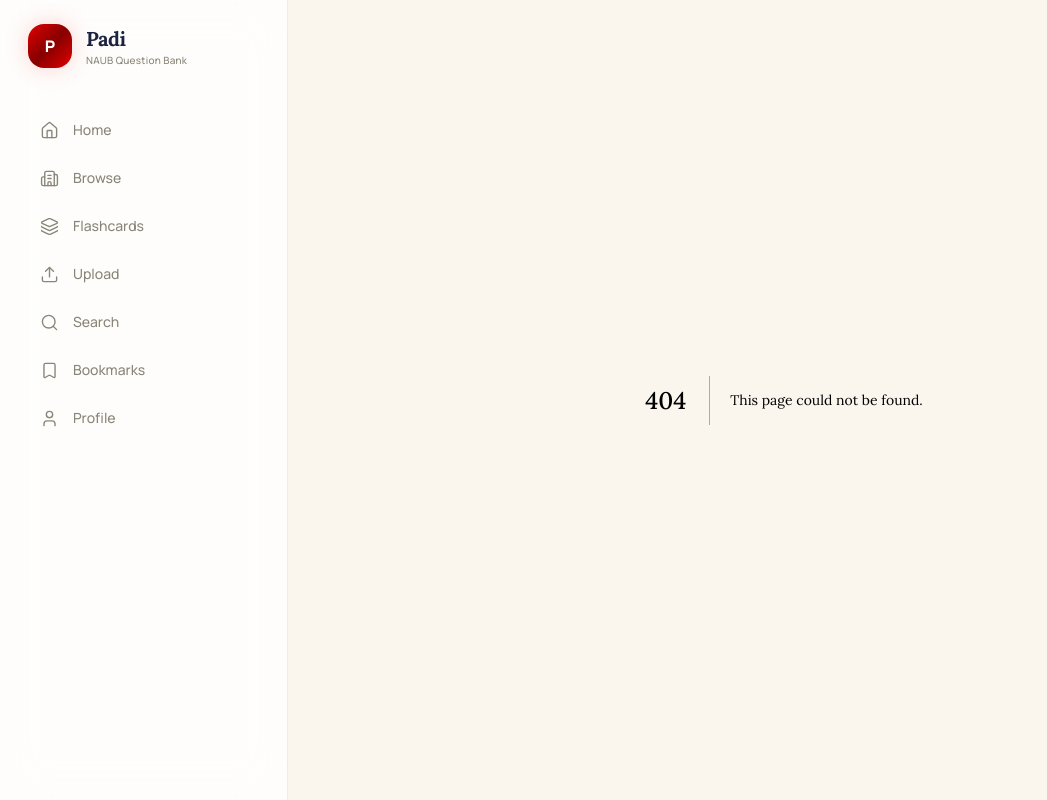
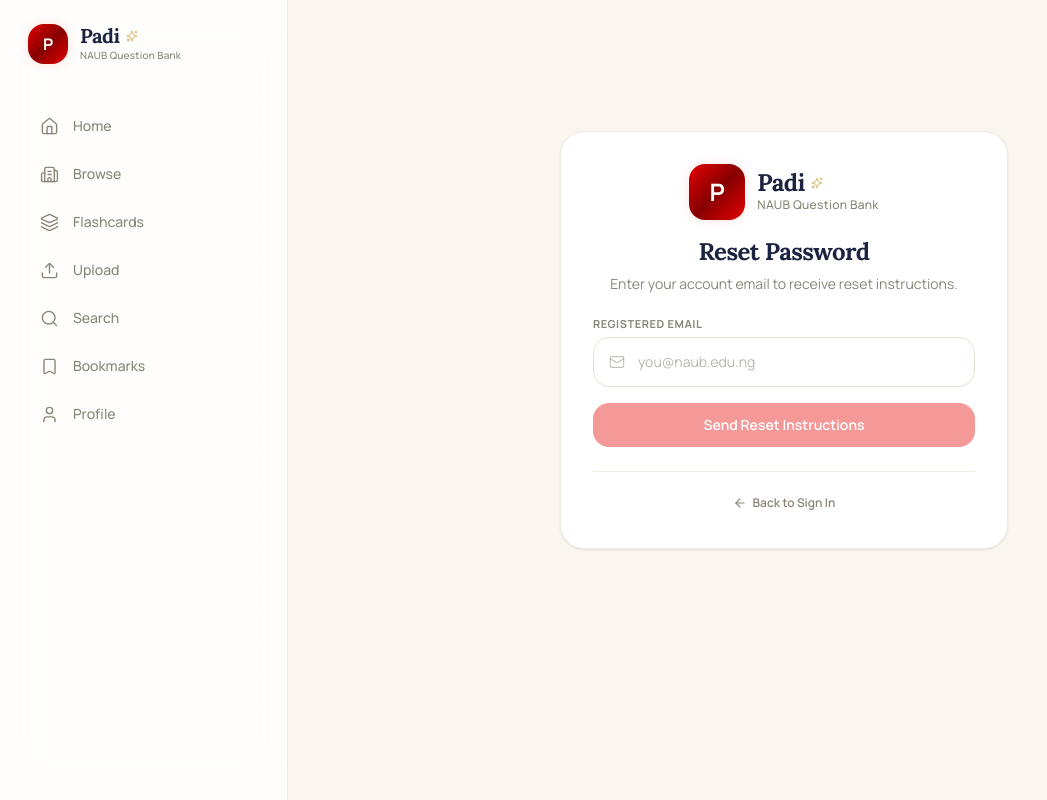
Before and after one commit to Don-Vicks/naub-question-bank, a Next.js app in the folder apps/frontend/: page /forgot-password in a window 1280 px wide. Before the commit this address had no page. Shown: the whole page, without its empty margins (0-1047 px from the left). Built offline with nearby package versions, Linux system fonts and the light colour scheme.

Commit message:
feat(ui): add wordmark logo, dark mode styling, forgot password page, and landing attribution

```diff
--- /dev/null
+++ b/apps/frontend/src/app/forgot-password/page.tsx
@@ -0,0 +1,120 @@
+'use client';
+
+import { useState } from 'react';
+import Link from 'next/link';
+import { Mail, ArrowLeft, Loader2, CheckCircle2 } from 'lucide-react';
+import { Logo } from '@/components/ui/Logo';
+import { api } from '@/lib/api';
+
+export default function ForgotPasswordPage() {
+  const [email, setEmail] = useState('');
+  const [loading, setLoading] = useState(false);
+  const [submitted, setSubmitted] = useState(false);
+  const [message, setMessage] = useState('');
+  const [error, setError] = useState('');
+
+  const handleSubmit = async (e: React.FormEvent) => {
+    e.preventDefault();
+    if (!email.trim()) return;
+
+    setLoading(true);
+    setError('');
+
+    try {
+      const res = await api.forgotPassword(email.trim());
+      setMessage(res.message);
+      setSubmitted(true);
+    } catch (err: unknown) {
+      // Fallback response for offline or server errors
+      setMessage('If an account exists with that email address, password reset instructions have been sent.');
+      setSubmitted(true);
+    } finally {
+      setLoading(false);
+    }
+  };
+
+  return (
+    <div className="page-desktop flex min-h-[85vh] items-center justify-center p-4 sm:p-6 pb-28 md:py-12">
+      <div className="card-elevated w-full max-w-md rounded-card-xl p-6 sm:p-8 shadow-card animate-fade-in-up">
+        <div className="mb-6 flex flex-col items-center text-center">
+          <Logo size="lg" className="mb-4" />
+          <h1 className="text-2xl font-bold text-ink tracking-tight" style={{ fontFamily: "'Lora', Georgia, serif" }}>
+            Reset Password
+          </h1>
+          <p className="mt-1.5 text-xs sm:text-sm text-muted">
+            Enter your account email to receive reset instructions.
+          </p>
+        </div>
+
+        {submitted ? (
+          <div className="text-center py-4 space-y-4 animate-fade-in">
+            <div className="mx-auto flex h-16 w-16 items-center justify-center rounded-2xl bg-naub-green-light text-naub-green border border-naub-green/20">
+              <CheckCircle2 size={32} strokeWidth={2} />
+            </div>
+            <div>
+              <p className="text-base font-semibold text-ink">Instructions Sent!</p>
+              <p className="mt-1.5 text-xs text-muted leading-relaxed max-w-xs mx-auto">
+                {message}
+              </p>
+            </div>
+            <Link
+              href="/login"
+              className="btn-primary w-full inline-flex items-center justify-center gap-2 mt-4 text-xs py-3"
+            >
+              <ArrowLeft size={14} strokeWidth={2} />
+              Return to Sign In
+            </Link>
+          </div>
+        ) : (
+          <form onSubmit={handleSubmit} className="space-y-4">
+            {error && (
+              <div className="rounded-2xl border border-army-100 bg-army-50 px-4 py-3 text-sm text-army animate-fade-in">
+                {error}
+              </div>
+            )}
+
+            <div>
+              <label className="label">Registered Email</label>
+              <div className="relative">
+                <Mail size={16} strokeWidth={1.75} className="absolute left-4 top-1/2 -translate-y-1/2 text-muted/50" />
+                <input
+                  type="email"
+                  value={email}
+                  onChange={(e) => setEmail(e.target.value)}
+                  required
+                  placeholder="you@naub.edu.ng"
+                  className="input-field pl-11"
+                />
+              </div>
+            </div>
+
+            <button
+              type="submit"
+              disabled={loading || !email.trim()}
+              className="btn-primary flex w-full items-center justify-center gap-2 mt-2 disabled:opacity-40"
+            >
+              {loading ? (
+                <>
+                  <Loader2 size={16} className="animate-spin" />
+                  Sending instructions...
+                </>
+              ) : (
+                'Send Reset Instructions'
+              )}
+            </button>
+          </form>
+        )}
+
+        <div className="mt-6 border-t border-line-light pt-5 text-center">
+          <Link
+            href="/login"
+            className="inline-flex items-center gap-1.5 text-xs font-semibold text-muted hover:text-army transition-colors"
+          >
+            <ArrowLeft size={14} strokeWidth={2} />
+            Back to Sign In
+          </Link>
+        </div>
+      </div>
+    </div>
+  );
+}
--- a/apps/frontend/src/app/globals.css
+++ b/apps/frontend/src/app/globals.css
@@ -36,6 +36,69 @@
 
   input:focus, select:focus, textarea:focus {
     @apply border-army ring-2 ring-army/10 outline-none;
+  }
+
+  /* Dark mode global overrides */
+  html.dark body {
+    background-color: #12162B;
+    color: #F0F1F5;
+    background-image: radial-gradient(circle at 1px 1px, rgba(255, 255, 255, 0.03) 1px, transparent 0);
+  }
+
+  html.dark .card,
+  html.dark .card-interactive,
+  html.dark .card-elevated,
+  html.dark .card-glass {
+    background-color: #1B2340;
+    border-color: rgba(255, 255, 255, 0.12);
+    color: #F0F1F5;
+  }
+
+  html.dark .card-interactive:hover {
+    border-color: rgba(200, 169, 81, 0.3);
+    background-color: #222B4D;
+  }
+
+  html.dark .input-field,
+  html.dark .select-field {
+    background-color: #12162B;
+    border-color: rgba(255, 255, 255, 0.15);
+    color: #F0F1F5;
+  }
+
+  html.dark .input-field::placeholder {
+    color: rgba(255, 255, 255, 0.35);
+  }
+
+  html.dark .text-ink {
+    color: #F0F1F5;
+  }
+
+  html.dark .text-muted {
+    color: #8A90AB;
+  }
+
+  html.dark .bg-white {
+    background-color: #1B2340;
+  }
+
+  html.dark .bg-paper {
+    background-color: #12162B;
+  }
+
+  html.dark .border-line,
+  html.dark .border-line-light {
+    border-color: rgba(255, 255, 255, 0.1);
+  }
+
+  html.dark .btn-secondary {
+    background-color: #1B2340;
+    border-color: rgba(255, 255, 255, 0.15);
+    color: #F0F1F5;
+  }
+
+  html.dark .btn-secondary:hover {
+    background-color: #222B4D;
   }
 }
 
--- a/apps/frontend/src/app/login/page.tsx
+++ b/apps/frontend/src/app/login/page.tsx
@@ -6,6 +6,7 @@ import Link from 'next/link';
 import { Mail, Lock, Loader2, ArrowRight, Info } from 'lucide-react';
 import { useAuth } from '@/lib/hooks/useAuth';
 import { api } from '@/lib/api';
+import { Logo } from '@/components/ui/Logo';
 
 function LoginForm() {
   const router = useRouter();
@@ -36,14 +37,14 @@ function LoginForm() {
   };
 
   return (
-    <div className="flex min-h-[90vh] items-center justify-center p-4">
-      <div className="w-full max-w-sm animate-fade-in-up">
-        <div className="mb-8 text-center">
-          <div className="mx-auto mb-6 flex h-16 w-16 items-center justify-center rounded-3xl bg-gradient-army shadow-glow animate-float">
-            <span className="text-2xl font-extrabold text-white">P</span>
-          </div>
-          <h1 className="text-display text-ink tracking-tight" style={{ fontFamily: "'Lora', Georgia, serif" }}>Welcome back</h1>
-          <p className="mt-2 text-body text-muted">Sign in to your Padi account</p>
+    <div className="page-desktop flex min-h-[85vh] items-center justify-center p-4 sm:p-6 pb-28 md:py-12">
+      <div className="card-elevated w-full max-w-md rounded-card-xl p-6 sm:p-8 shadow-card animate-fade-in-up">
+        <div className="mb-8 flex flex-col items-center text-center">
+          <Logo size="lg" className="mb-4" />
+          <h1 className="text-2xl font-bold text-ink tracking-tight" style={{ fontFamily: "'Lora', Georgia, serif" }}>
+            Welcome back
+          </h1>
+          <p className="mt-1.5 text-xs sm:text-sm text-muted">Sign in to your Padi account</p>
         </div>
 
         {noticeMessage && (
@@ -60,7 +61,7 @@ function LoginForm() {
             </div>
           )}
 
-          <div className="animate-fade-in-up" style={{ animationDelay: '100ms' }}>
+          <div>
             <label className="label">Email</label>
             <div className="relative">
               <Mail size={16} strokeWidth={1.75} className="absolute left-4 top-1/2 -translate-y-1/2 text-muted/50" />
@@ -77,8 +78,16 @@ function LoginForm() {
             </div>
           </div>
 
-          <div className="animate-fade-in-up" style={{ animationDelay: '200ms' }}>
-            <label className="label">Password</label>
+          <div>
+            <div className="flex items-center justify-between mb-2">
+              <label className="label mb-0">Password</label>
+              <Link
+                href="/forgot-password"
+                className="text-xs font-semibold text-army transition-colors hover:text-army-700"
+              >
+                Forgot password?
+              </Link>
+            </div>
             <div className="relative">
               <Lock size={16} strokeWidth={1.75} className="absolute left-4 top-1/2 -translate-y-1/2 text-muted/50" />
               <input
@@ -92,18 +101,16 @@ function LoginForm() {
             </div>
           </div>
 
-          <div className="animate-fade-in-up" style={{ animationDelay: '300ms' }}>
-            <button type="submit" disabled={loading} className="btn-primary flex w-full items-center justify-center gap-2">
+          <button type="submit" disabled={loading} className="btn-primary flex w-full items-center justify-center gap-2 mt-2">
             {loading ? (
               <><Loader2 size={16} className="animate-spin" /> Signing in...</>
             ) : (
               <>Sign in <ArrowRight size={16} strokeWidth={2} /></>
             )}
           </button>
-          </div>
         </form>
 
-        <p className="mt-8 text-center text-sm text-muted animate-fade-in" style={{ animationDelay: '400ms' }}>
+        <p className="mt-8 text-center text-sm text-muted">
           Don&apos;t have an account?{' '}
           <Link href="/register" className="inline-flex items-center gap-1 font-semibold text-army transition-colors hover:text-army-700">
             Create one <ArrowRight size={12} strokeWidth={2} />
@@ -117,7 +124,7 @@ function LoginForm() {
 export default function LoginPage() {
   return (
     <Suspense fallback={
-      <div className="flex min-h-[90vh] items-center justify-center">
+      <div className="flex min-h-[85vh] items-center justify-center">
         <div className="h-8 w-8 animate-spin rounded-full border-3 border-army border-t-transparent" />
       </div>
     }>
--- a/apps/frontend/src/app/page.tsx
+++ b/apps/frontend/src/app/page.tsx
@@ -24,6 +24,7 @@ import {
 } from 'lucide-react';
 import { FACULTIES, getDepartmentsByFaculty } from '@/lib/naub-data';
 import { useAuthStore } from '@/lib/auth-store';
+import { Logo } from '@/components/ui/Logo';
 
 function AnimatedCounter({ end, suffix = '' }: { end: number; suffix?: string }) {
   const [count, setCount] = useState(0);
@@ -174,17 +175,7 @@ export default function LandingPage() {
         <div className="relative mx-auto max-w-6xl px-6 py-16 lg:py-0">
           {/* Nav */}
           <nav className="flex items-center justify-between mb-16 lg:mb-24">
-            <div className="flex items-center gap-3">
-              <div className="flex h-10 w-10 items-center justify-center rounded-xl bg-white/10 backdrop-blur-sm shadow-glow-sm">
-                <span className="text-lg font-extrabold text-white">P</span>
-              </div>
-              <span
-                className="text-xl font-extrabold text-white tracking-tight"
-                style={{ fontFamily: "'Lora', Georgia, serif" }}
-              >
-                Padi
-              </span>
-            </div>
+            <Logo size="md" href="/" />
             <div className="flex items-center gap-3">
               <Link
                 href="/login"
@@ -589,20 +580,12 @@ export default function LandingPage() {
           <div className="grid grid-cols-1 gap-10 md:grid-cols-4">
             {/* Brand */}
             <div className="md:col-span-2">
-              <div className="flex items-center gap-3 mb-4">
-                <div className="flex h-9 w-9 items-center justify-center rounded-xl bg-white/10">
-                  <span className="text-sm font-extrabold text-white">P</span>
-                </div>
-                <span
-                  className="text-lg font-bold text-white"
-                  style={{ fontFamily: "'Lora', Georgia, serif" }}
-                >
-                  Padi
-                </span>
+              <div className="mb-4">
+                <Logo size="md" href="/" />
               </div>
               <p className="text-sm text-white/40 max-w-sm leading-relaxed">
-                The official question bank for Nigerian Army University Biu. Built by students,
-                for students.
+                The past question bank for Nigerian Army University Biu. Built by 3 Software
+                Engineering students to help fellow students study smarter and excel.
               </p>
             </div>
 
--- a/apps/frontend/src/app/profile/page.tsx
+++ b/apps/frontend/src/app/profile/page.tsx
@@ -25,6 +25,7 @@ import {
 } from 'lucide-react';
 import { useAuth } from '@/lib/hooks/useAuth';
 import { FACULTIES, LEVELS, getDepartmentsByFaculty } from '@/lib/naub-data';
+import { Logo } from '@/components/ui/Logo';
 
 export default function ProfilePage() {
   const router = useRouter();
@@ -408,13 +409,11 @@ export default function ProfilePage() {
       {activeModal === 'about' && (
         <div className="fixed inset-0 z-50 flex items-center justify-center bg-ink/60 p-4 backdrop-blur-sm animate-fade-in" onClick={() => setActiveModal(null)}>
           <div className="w-full max-w-md rounded-card-xl bg-white p-6 shadow-2xl text-center animate-scale-in" onClick={(e) => e.stopPropagation()}>
-            <div className="mx-auto mb-4 flex h-14 w-14 items-center justify-center rounded-2xl bg-gradient-army text-white shadow-glow-sm">
-              <span className="text-xl font-extrabold">P</span>
-            </div>
+            <Logo size="lg" className="justify-center mb-4" />
             <h3 className="text-xl font-bold text-ink" style={{ fontFamily: "'Lora', Georgia, serif" }}>Padi — NAUB Question Bank</h3>
             <p className="text-xs font-semibold text-army mt-1">Version 1.0.0</p>
             <p className="text-xs text-muted leading-relaxed mt-3">
-              Padi is the official digital past question repository and AI study platform for Nigerian Army University Biu. Built to help students study smarter and excel in exams.
+              Padi was built by 3 Software Engineering students at Nigerian Army University Biu to help fellow students study smarter and excel in exams.
             </p>
             <div className="mt-6 border-t border-line-light pt-4 flex items-center justify-center gap-2 text-xs text-muted">
               <Building2 size={14} />
--- a/apps/frontend/src/components/layout/Sidebar.tsx
+++ b/apps/frontend/src/components/layout/Sidebar.tsx
@@ -3,6 +3,7 @@
 import Link from 'next/link';
 import { usePathname } from 'next/navigation';
 import clsx from 'clsx';
+import { Logo } from '@/components/ui/Logo';
 import { NAV_ITEMS } from '@/lib/nav-items';
 import { useAuth } from '@/lib/hooks/useAuth';
 import { LogOut, Shield } from 'lucide-react';
@@ -26,15 +27,7 @@ export function Sidebar() {
 
       <div className="relative flex flex-1 flex-col">
         {/* Logo */}
-        <Link href="/" className="mb-10 flex items-center gap-3.5 px-1 group">
-          <div className="flex h-11 w-11 items-center justify-center rounded-2xl bg-gradient-army shadow-glow transition-all duration-300 group-hover:shadow-glow group-hover:scale-105">
-            <span className="text-base font-extrabold text-white">P</span>
-          </div>
-          <div>
-            <span className="text-xl font-extrabold text-ink tracking-tight" style={{ fontFamily: "'Lora', Georgia, serif" }}>Padi</span>
-            <p className="text-[10px] font-medium text-muted tracking-wide">NAUB Question Bank</p>
-          </div>
-        </Link>
+        <Logo href="/" className="mb-10 px-1" />
 
         {/* Navigation */}
         <nav className="flex flex-1 flex-col gap-1">
--- /dev/null
+++ b/apps/frontend/src/components/ui/Logo.tsx
@@ -0,0 +1,82 @@
+'use client';
+
+import Link from 'next/link';
+import clsx from 'clsx';
+import { Sparkles } from 'lucide-react';
+
+interface LogoProps {
+  size?: 'sm' | 'md' | 'lg';
+  showSubtitle?: boolean;
+  href?: string;
+  className?: string;
+}
+
+export function Logo({
+  size = 'md',
+  showSubtitle = true,
+  href,
+  className = '',
+}: LogoProps) {
+  const isSm = size === 'sm';
+  const isLg = size === 'lg';
+
+  const badgeSizeClass = isSm
+    ? 'h-8 w-8 rounded-xl text-xs'
+    : isLg
+    ? 'h-14 w-14 rounded-2xl text-2xl'
+    : 'h-10 w-10 rounded-2xl text-base';
+
+  const titleSizeClass = isSm
+    ? 'text-base font-bold'
+    : isLg
+    ? 'text-2xl font-extrabold'
+    : 'text-xl font-extrabold';
+
+  const content = (
+    <div className={clsx('flex items-center gap-3 group select-none', className)}>
+      {/* Icon Badge */}
+      <div
+        className={clsx(
+          'flex items-center justify-center bg-gradient-army font-bold text-white shadow-glow-sm transition-all duration-300 group-hover:scale-105 group-hover:shadow-glow flex-shrink-0',
+          badgeSizeClass
+        )}
+      >
+        <span>P</span>
+      </div>
+
+      {/* Wordmark Text */}
+      <div className="flex flex-col justify-center">
+        <div className="flex items-center gap-1.5">
+          <span
+            className={clsx('text-ink dark:text-paper tracking-tight leading-none', titleSizeClass)}
+            style={{ fontFamily: "'Lora', Georgia, serif" }}
+          >
+            Padi
+          </span>
+          <Sparkles size={isSm ? 10 : 12} className="text-naub-gold opacity-80" />
+        </div>
+
+        {showSubtitle && (
+          <p
+            className={clsx(
+              'font-medium text-muted dark:text-white/50 tracking-wide mt-0.5',
+              isSm ? 'text-[9px]' : isLg ? 'text-xs' : 'text-[10px]'
+            )}
+          >
+            NAUB Question Bank
+          </p>
+        )}
+      </div>
+    </div>
+  );
+
+  if (href) {
+    return (
+      <Link href={href} aria-label="Padi NAUB Question Bank">
+        {content}
+      </Link>
+    );
+  }
+
+  return content;
+}
--- a/apps/frontend/src/lib/api.ts
+++ b/apps/frontend/src/lib/api.ts
@@ -212,6 +212,18 @@ export const api = {
   getMe: (): Promise<{ id: string; email: string; name: string; role: string }> =>
     request('/auth/me'),
 
+  forgotPassword: (email: string): Promise<{ message: string; sent: boolean }> =>
+    request('/auth/forgot-password', {
+      method: 'POST',
+      body: JSON.stringify({ email }),
+    }),
+
+  updateProfile: (data: { name?: string; facultyId?: string; departmentId?: string; level?: string }): Promise<{ id: string; email: string; name: string; role: string }> =>
+    request('/auth/profile', {
+      method: 'PATCH',
+      body: JSON.stringify(data),
+    }),
+
   // ── Admin endpoints ──
 
   adminOverview: (): Promise<AdminOverview> =>
```
Also changed, not shown: apps/frontend/src/app/register/page.tsx (+41 -18 lines). Lines whose indentation alone changed are shown as unchanged.
